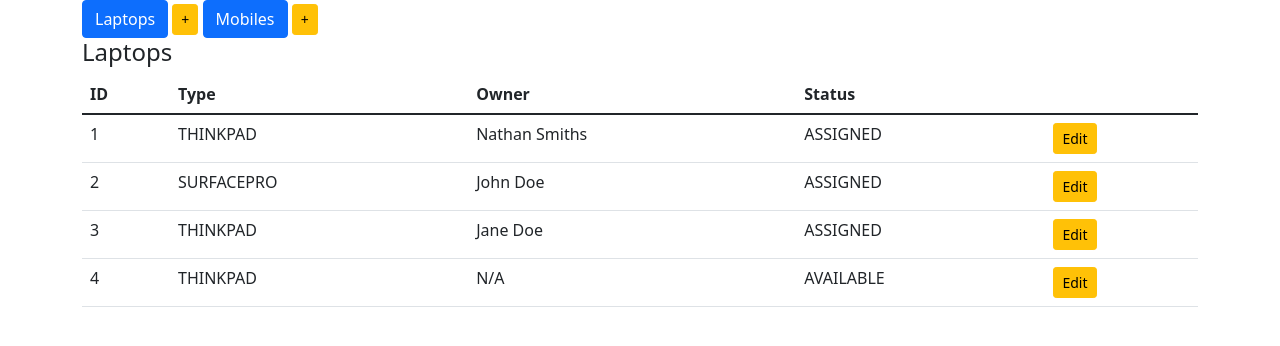
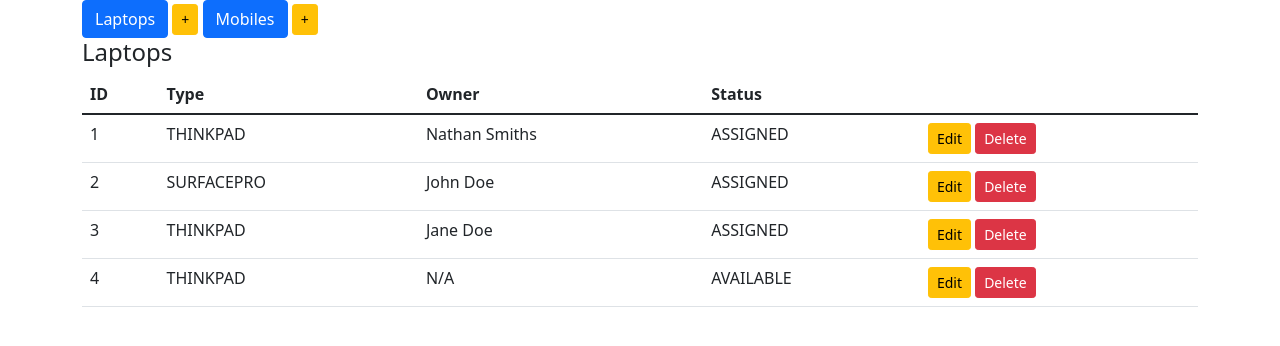
Before and after one commit to the-nathan-smith/asset-management-system, a Django app: page /display_laptops in a window 1280 px wide. Shown: the part 56-402 px from the top of the page. Run offline with Django 4.2, Linux system fonts and the light colour scheme; data comes from the database, SQL or seed files in the repository; both versions use the stored data as it was after the commit; some libraries are stand-ins or nearby versions.

Commit message:
Add delete button

```diff
--- a/inventory/templates/index.html
+++ b/inventory/templates/index.html
@@ -31,10 +31,12 @@
                     {% if header == "Laptops" %}
                     <td>
                         <a href="{% url 'edit_laptop' item.pk %}" class="btn btn-warning btn-sm" role="button">Edit</a>
+                        <a href="{% url 'delete_laptop' item.pk %}" class="btn btn-danger btn-sm" role="button">Delete</a>
                     </td>
                     {% elif header == "Mobiles" %}
                     <td>
                         <a href="{% url 'edit_mobile' item.pk %}" class="btn btn-warning btn-sm" role="button">Edit</a>
+                        <a href="{% url 'delete_mobile' item.pk %}" class="btn btn-danger btn-sm" role="button">Delete</a>
                     </td>
                     {% endif %}
                 </tr>
--- a/inventory/urls.py
+++ b/inventory/urls.py
@@ -11,4 +11,7 @@
 
     re_path(r'^edit_laptop/(?P<pk>\d+)$', edit_laptop, name='edit_laptop'),
     re_path(r'^edit_mobile/(?P<pk>\d+)$', edit_mobile, name='edit_mobile'),
+
+    re_path(r'^delete_laptop/(?P<pk>\d+)$', delete_laptop, name='delete_laptop'),
+    re_path(r'^delete_mobile/(?P<pk>\d+)$', delete_mobile, name='delete_mobile'),
 ]
--- a/inventory/views.py
+++ b/inventory/views.py
@@ -66,3 +66,23 @@
 
 def edit_mobile(request, pk):
     return edit_device(request, pk, Mobile, MobileForm)
+
+
+def delete_laptop(request, pk):
+    Laptop.objects.filter(id=pk).delete()
+    items = Laptop.objects.all()
+    context = {
+        'items': items
+    }
+
+    return render(request, 'index.html', context)
+
+
+def delete_mobile(request, pk):
+    Mobile.objects.filter(id=pk).delete()
+    items = Mobile.objects.all()
+    context = {
+        'items': items
+    }
+
+    return render(request, 'index.html', context)
```
Also changed, not shown: db.sqlite3.
